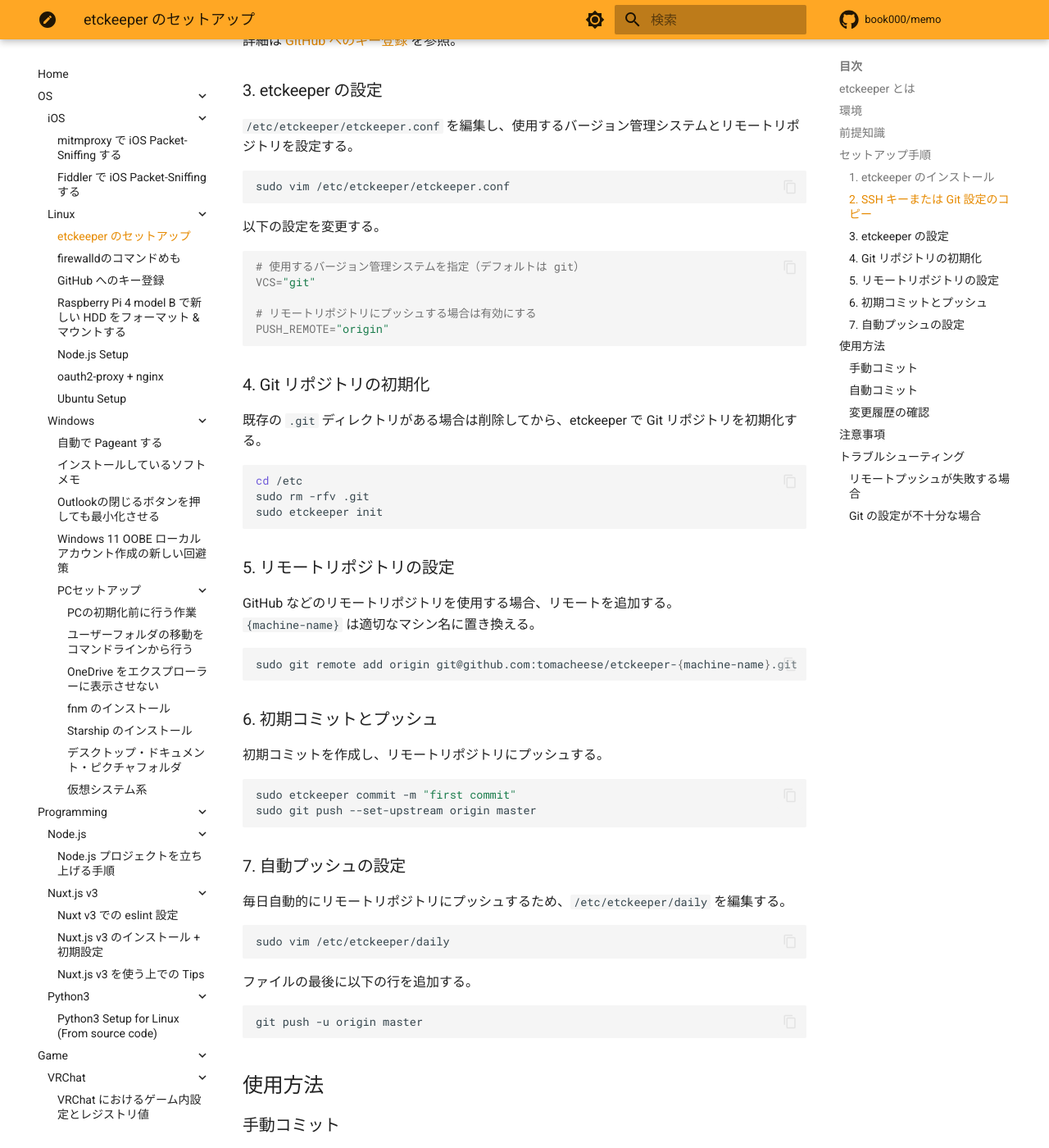
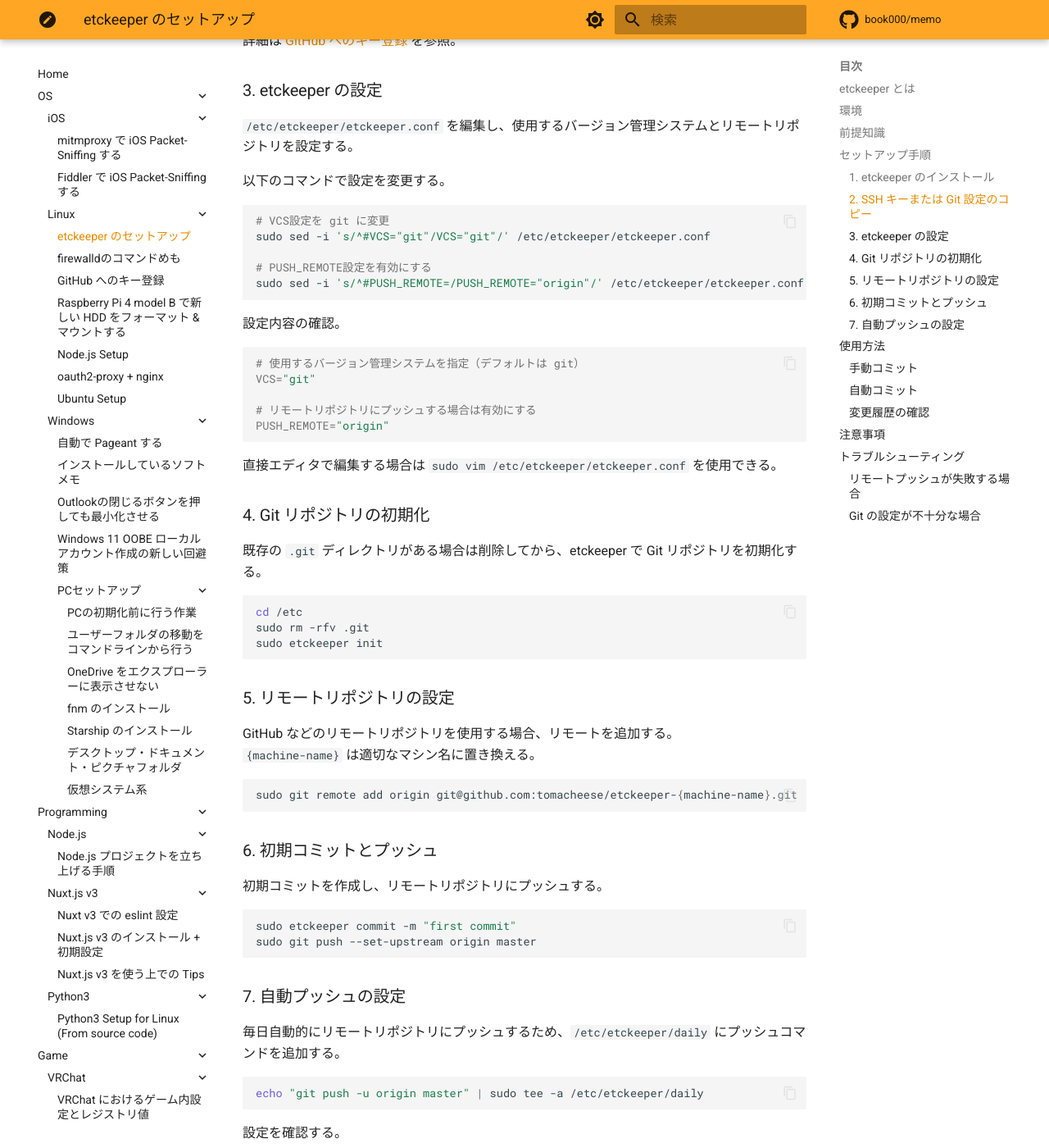
Before and after one commit to book000/memo, an MkDocs documentation site: the page built from docs/os/linux/etckeeper-setup.md, in a window 1280 px wide and 1400 px high, scrolled down 992 px. Shown: the whole window at 82% size. Built offline with MkDocs 1.6.1 and Material for MkDocs 9.7.7, drawn with Linux system fonts in a browser that asks for light colours; comment, search, counter and statistics services are not loaded; some of the changed text lies outside the part shown.

Commit message:
Replace vim commands with command-line tools and remove package-lock.json
Co-authored-by: book000 <8929706+book000@users.noreply.github.com>

````diff
--- a/docs/os/linux/etckeeper-setup.md
+++ b/docs/os/linux/etckeeper-setup.md
@@ -37,11 +37,17 @@ sudo apt install etckeeper
 
 `/etc/etckeeper/etckeeper.conf` を編集し、使用するバージョン管理システムとリモートリポジトリを設定する。
 
+以下のコマンドで設定を変更する。
+
 ```bash
-sudo vim /etc/etckeeper/etckeeper.conf
+# VCS設定を git に変更
+sudo sed -i 's/^#VCS="git"/VCS="git"/' /etc/etckeeper/etckeeper.conf
+
+# PUSH_REMOTE設定を有効にする
+sudo sed -i 's/^#PUSH_REMOTE=/PUSH_REMOTE="origin"/' /etc/etckeeper/etckeeper.conf
 ```
 
-以下の設定を変更する。
+設定内容の確認。
 
 ```bash
 # 使用するバージョン管理システムを指定（デフォルトは git）
@@ -50,6 +56,8 @@ VCS="git"
 # リモートリポジトリにプッシュする場合は有効にする
 PUSH_REMOTE="origin"
 ```
+
+直接エディタで編集する場合は `sudo vim /etc/etckeeper/etckeeper.conf` を使用できる。
 
 ### 4. Git リポジトリの初期化
 
@@ -81,17 +89,19 @@ sudo git push --set-upstream origin master
 
 ### 7. 自動プッシュの設定
 
-毎日自動的にリモートリポジトリにプッシュするため、`/etc/etckeeper/daily` を編集する。
+毎日自動的にリモートリポジトリにプッシュするため、`/etc/etckeeper/daily` にプッシュコマンドを追加する。
 
 ```bash
-sudo vim /etc/etckeeper/daily
+echo "git push -u origin master" | sudo tee -a /etc/etckeeper/daily
 ```
 
-ファイルの最後に以下の行を追加する。
+設定を確認する。
 
 ```bash
-git push -u origin master
+sudo cat /etc/etckeeper/daily
 ```
+
+直接エディタで編集する場合は `sudo vim /etc/etckeeper/daily` を使用できる。
 
 ## 使用方法
 
````
Also changed, not shown: 1 other file.
